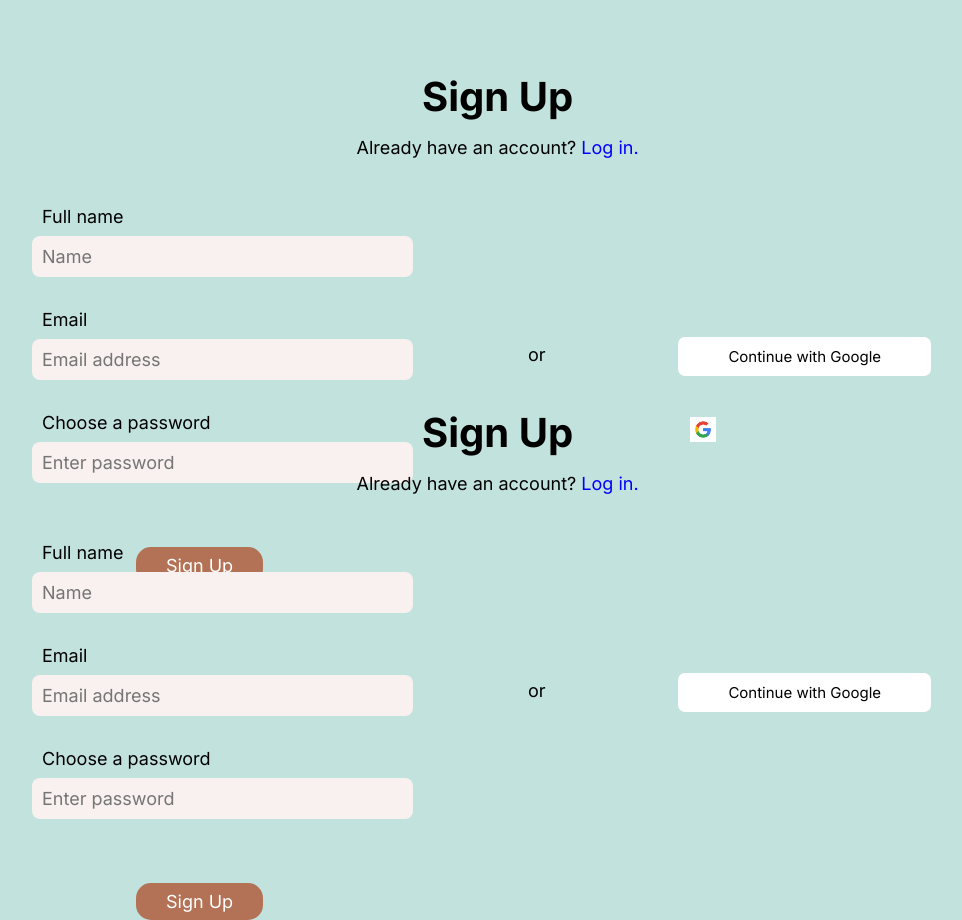
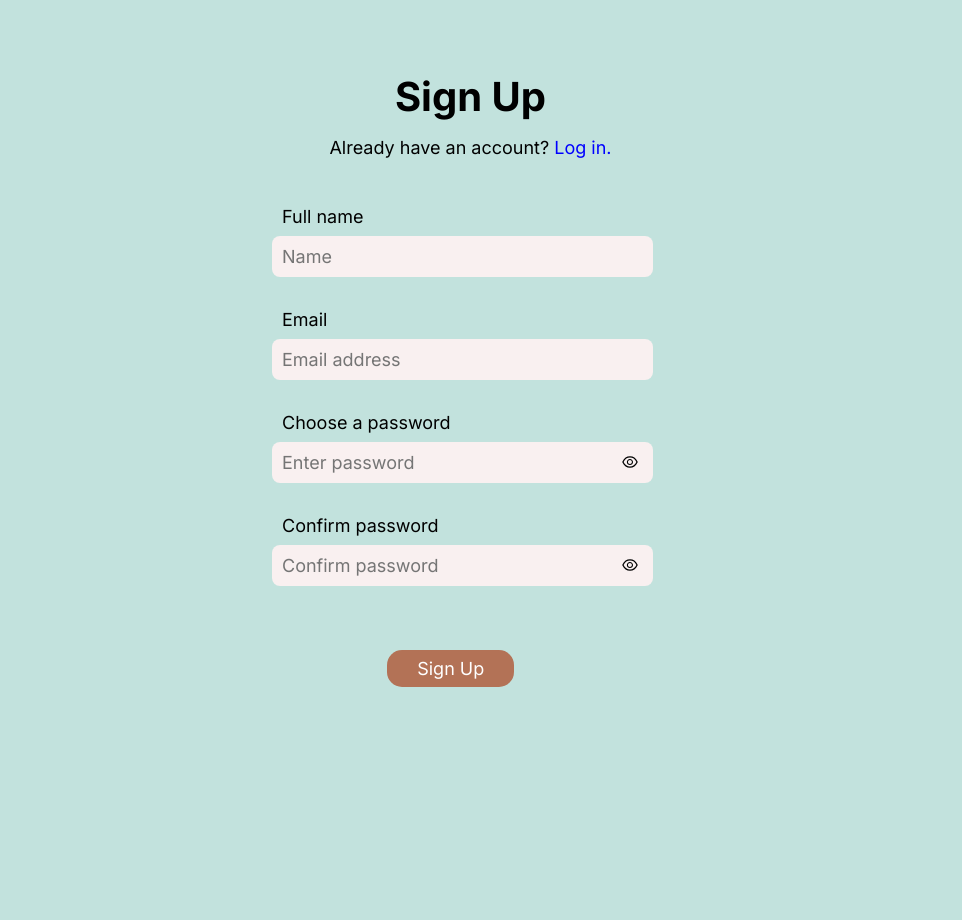
Before and after one commit to ShanmathiVasudevan/DevCom_Phase2_Blog_frontend, a React (Vite) app: page /signup in a window 1280 px wide. Shown: the whole page, without its empty margins (288-1250 px from the left). After the commit the page ends 800 px from the top, so only its background shows below. Built offline with nearby package versions, Linux system fonts and the light colour scheme.

Commit message:
edited files

```diff
--- a/package.json
+++ b/package.json
@@ -12,12 +12,14 @@
   "dependencies": {
     "react": "^18.3.1",
     "react-dom": "^18.3.1",
-    "react-router-dom": "^5.3.4"
+    "react-icons": "^5.4.0",
+    "react-router-dom": "^7.1.5"
   },
   "devDependencies": {
     "@eslint/js": "^9.17.0",
     "@types/react": "^18.3.18",
     "@types/react-dom": "^18.3.5",
+    "@types/react-router-dom": "^5.3.3",
     "@vitejs/plugin-react": "^4.3.4",
     "eslint": "^9.17.0",
     "eslint-plugin-react": "^7.37.2",
--- a/src/App.jsx
+++ b/src/App.jsx
@@ -1,23 +1,23 @@
 import Login from "./login";
 import Signup from "./signup";
 
-import {
-  BrowserRouter as Router,
-  Route,
-  Switch,
-} from "react-router-dom/cjs/react-router-dom.min";
+import { createBrowserRouter, RouterProvider } from "react-router-dom";
+
 function App() {
+  const router = createBrowserRouter([
+    {
+      path: "/",
+      element: <Login />,
+    },
+    {
+      path: "/signup",
+      element: <Signup />,
+    },
+  ]);
   return (
-    <Router>
-      <Signup />
-      <div className="content">
-        <Switch>
-          <Route exact path="/signup">
-            <Signup />
-          </Route>
-        </Switch>
-      </div>
-    </Router>
+    <>
+      <RouterProvider router={router} />
+    </>
   );
 }
 
--- a/src/Login.jsx
+++ b/src/Login.jsx
@@ -1,8 +1,14 @@
 import logo from "./assets/logo.jpg";
 import photo from "./assets/photo.png";
 import InputField from "./components/InputField";
+import { AiOutlineEye, AiOutlineEyeInvisible } from "react-icons/ai";
+import { useState } from "react";
 
 function login() {
+  const [show, setShow] = useState(false);
+  const handleClick = () => {
+    setShow(!show);
+  };
   return (
     <>
       <div className="inner">
@@ -10,10 +16,22 @@ function login() {
         <h1 className="login">LOG IN</h1>
         <form action="#" className="login-form">
           <InputField type="email" placeholder="Enter your email address" />
-          <InputField type="password" placeholder="Enter your password" />
+          <div className="inputbox">
+            <InputField
+              type={show ? "text" : "password"}
+              placeholder="Enter your password"
+            />
+            <p onClick={handleClick} className="eye">
+              {show ? (
+                <AiOutlineEyeInvisible></AiOutlineEyeInvisible>
+              ) : (
+                <AiOutlineEye></AiOutlineEye>
+              )}
+            </p>
+          </div>
 
           <div className="forgot-password">
-            <a href="https://www.google.co.in/" className="forgot-pass-link">
+            <a href="/forgot" className="forgot-pass-link">
               {" "}
               Forgot password?
             </a>
@@ -22,11 +40,10 @@ function login() {
           <div className="login-button">
             <button className="login-button"> LOG IN</button>
           </div>
-
           <div className="google-button">
             <button className="google-button">
               <img src={logo} alt="logo" className="google-logo" />
-              Sign in with Google
+              Continue with Google
             </button>
           </div>
         </form>
--- a/src/Signup.jsx
+++ b/src/Signup.jsx
@@ -1,15 +1,20 @@
-import InputField from "./components/InputField";
 import "./signupstyle.css";
 import logo from "./assets/logo.jpg";
+import { AiOutlineEye, AiOutlineEyeInvisible } from "react-icons/ai";
+import { useState } from "react";
 
 function Signup() {
+  const [show, setShow] = useState(false);
+  const handleClick = () => {
+    setShow(!show);
+  };
   return (
     <div className="signup">
       <div className="welcome">
         <h3>Sign Up</h3>
         <p>
           Already have an account?{" "}
-          <a href="#" className="login">
+          <a href="/" className="login">
             {" "}
             Log in.
           </a>{" "}
@@ -33,27 +38,47 @@ function Signup() {
             className="input-field"
             required
           />
-          <label className="input-label">Choose a password</label>
+
+          <label className="input-label">Choose a password </label>
+          <div className="inputbox1">
             <input
               id="password"
-            type="password"
+              type={show ? "text" : "password"}
               placeholder="Enter password"
               className="input-field"
               required
             />
+            <p onClick={handleClick} className="eye1">
+              {show ? (
+                <AiOutlineEyeInvisible></AiOutlineEyeInvisible>
+              ) : (
+                <AiOutlineEye></AiOutlineEye>
+              )}
+            </p>
+          </div>
+          <label className="input-label">Confirm password </label>
+          <div className="inputbox2">
+            <input
+              id="password"
+              type={show ? "text" : "password"}
+              placeholder="Confirm password"
+              className="input-field"
+              required
+            />
+            <p onClick={handleClick} className="eye2">
+              {show ? (
+                <AiOutlineEyeInvisible></AiOutlineEyeInvisible>
+              ) : (
+                <AiOutlineEye></AiOutlineEye>
+              )}
+            </p>
+          </div>
+
           <div className="submitbutton">
             <button className="submitbutton">Sign Up</button>
           </div>
         </div>
       </form>
-      <p className="or">or</p>
-
-      <div className="google-button">
-        <button className="google-button">
-          <img src={logo} alt="logo" className="google-logo" />
-          Continue with Google
-        </button>
-      </div>
     </div>
   );
 }
--- a/src/index.css
+++ b/src/index.css
@@ -105,8 +105,8 @@ button.google-button {
   padding-right: 50px;
   padding-top: 10px;
   padding-bottom: 10px;
-  margin-top: 20px;
-  margin-left: 2.4rem;
+  margin-top: 8rem;
+  margin-left: -50.8rem;
   font-size: 15px;
   font-weight: 400;
   background-color: white;
@@ -119,8 +119,8 @@ button.google-button {
 img.google-logo {
   height: 25px;
   position: absolute;
-  left: 13.3rem;
-  bottom: 16.2rem;
+  left: -34.5rem;
+  bottom: 5.3rem;
 }
 
 p.signup-text {
@@ -136,3 +136,11 @@ a.signup-link {
 a.signup-link:hover {
   text-decoration: underline;
 }
+
+.inputbox {
+  display: flex;
+}
+p.eye {
+  margin-left: -2rem;
+  transform: translateY(2.8rem);
+}
--- a/src/signupstyle.css
+++ b/src/signupstyle.css
@@ -1,10 +1,13 @@
 body {
   background-color: #c2e2dd;
+}
+.signup {
+  margin-left: 15rem;
 }
 .welcome {
   font-family: Arial;
   text-align: center;
-  margin-left: 17rem;
+  margin-left: 16rem;
   margin-top: 2rem;
 }
 h3 {
@@ -69,10 +72,27 @@ button.submitbutton {
   color: white;
   cursor: pointer;
   margin-top: 2rem;
-  margin-left: 6.5rem;
+  margin-left: 7.2rem;
 }
 
 button.submitbutton:hover {
   background-color: black;
   color: white;
 }
+
+.inputbox1 {
+  display: flex;
+}
+.inputbox2 {
+  display: flex;
+}
+p.eye1 {
+  cursor: pointer;
+  margin-left: -2rem;
+  transform: translateY(1rem);
+}
+p.eye2 {
+  cursor: pointer;
+  margin-left: -2rem;
+  transform: translateY(1rem);
+}
```
Also changed, not shown: 1 other file (tests, documents, lock files or other folders). Lines whose indentation alone changed are shown as unchanged.
